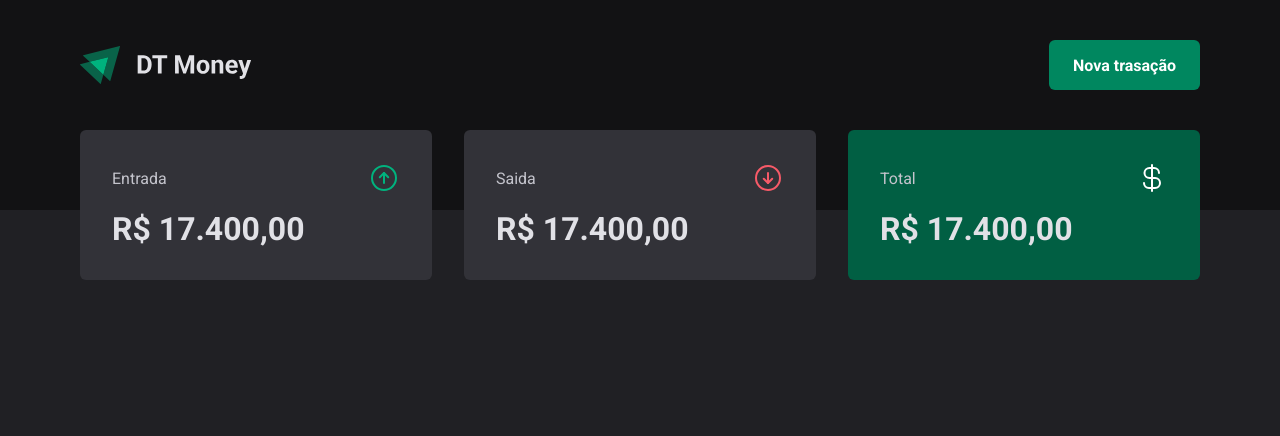
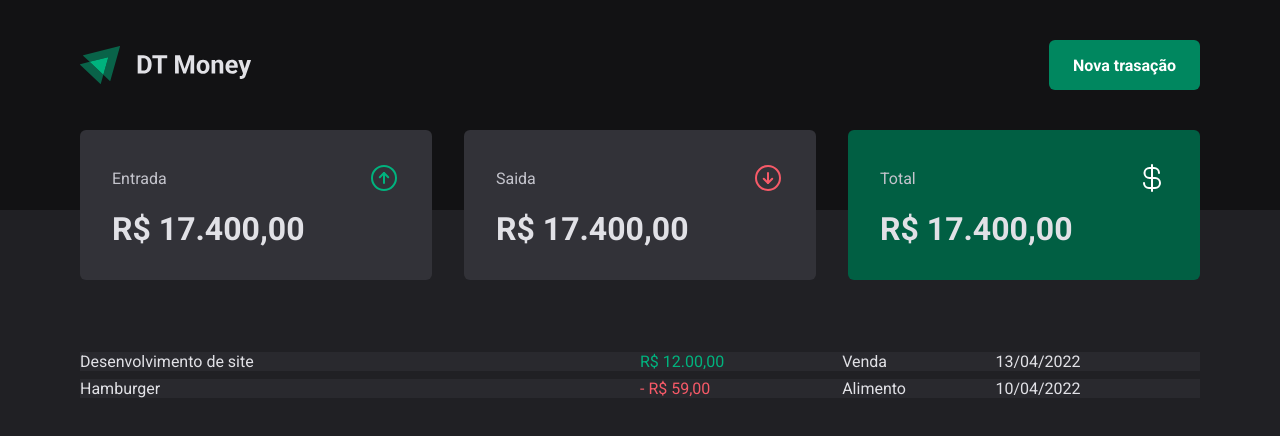
Before and after one commit to saimonbrito/criando-projeto-vite-TD-Mobey, a React (Vite) app: page / in a window 1280 px wide. Shown: the top 436 px of the page. Built offline with nearby package versions, Linux system fonts and the light colour scheme.

Commit message:
Stilisaçao dos carids

```diff
--- a/src/pages/Transactions/index.tsx
+++ b/src/pages/Transactions/index.tsx
@@ -1,11 +1,35 @@
 import { Header } from "../../components/Header";
 import { Summary } from "../../components/summary";
+import { PriceHighlight, TransactionsConteiner, TransactionsTable} from "./styles";
 
 export function Transactions(){
   return(
     <div>
        <Header/>
        <Summary/>
+
+        <TransactionsConteiner>
+            <TransactionsTable>
+            <tbody>
+              <tr>
+                <td width="50%">Desenvolvimento de site</td>
+                <PriceHighlight variant="income">
+                  R$ 12.00,00
+                </PriceHighlight>
+                <td>Venda</td>
+                <td>13/04/2022</td>
+              </tr>
+              <tr>
+                <td width="50%">Hamburger</td>
+                <PriceHighlight variant="outcome"> - R$ 59,00
+                </PriceHighlight>
+                <td>Alimento </td>
+                <td> 10/04/2022 </td>
+              </tr>
+
+            </tbody>
+          </TransactionsTable>
+        </TransactionsConteiner>
     </div>
   )
 }
--- a/src/pages/Transactions/styles.ts
+++ b/src/pages/Transactions/styles.ts
@@ -0,0 +1,50 @@
+import styled from "styled-components";
+
+
+export const TransactionsConteiner = styled.main`
+
+  width: 100%;
+  max-width: 1120px;
+  margin: 4rem auto 0;
+  padding: 0 1.5rem;
+
+
+`;
+
+export const TransactionsTable = styled.table`
+
+ width: 100%;
+ border-collapse: separate;
+ border-spacing: 0 0.5rem;
+/*margin-top:1rem;*/
+
+tr{
+      padding: 1.25rem 2rem;
+      background: ${props => props.theme["gray-700"]};
+
+
+
+    &:first-child {
+      border-top-left-radius: 6px;
+      border-bottom-left-radius: 6px;
+
+    }
+
+    &:last-child {
+      border-top-right-radius: 6px;
+      border-bottom-right-radius: 6px;
+    }
+
+  }
+
+`;
+
+ interface PriceHighlightprops {
+  variant: 'income' | 'outcome';
+ }
+
+ export const PriceHighlight = styled.span<PriceHighlightprops>`
+
+   color: ${props => props.variant == 'income' ? props.theme["green-300"]: props.theme["red-300"]};
+
+ `;
```
